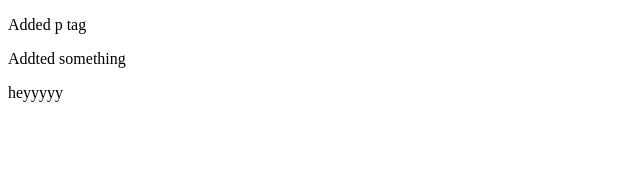
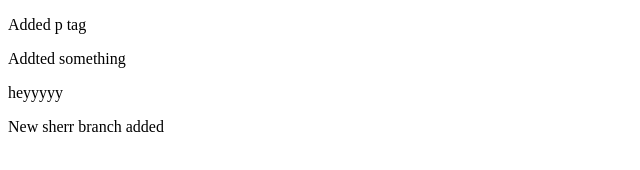
Before and after one commit to gouthami1316/Demo2, a plain HTML site: page index.html in a window 1280 px wide. Shown: the whole page, without its empty margins (0-640 px from the left). Drawn offline with Linux system fonts and the light colour scheme.

Commit message:
Branch added

```diff
--- a/index.html
+++ b/index.html
@@ -10,5 +10,6 @@
     <p>Added p tag</p>
     <p>Addted something</p>
     <p>heyyyyy</p>
+    <p>New sherr branch added</p>
 </body>
 </html>
```
